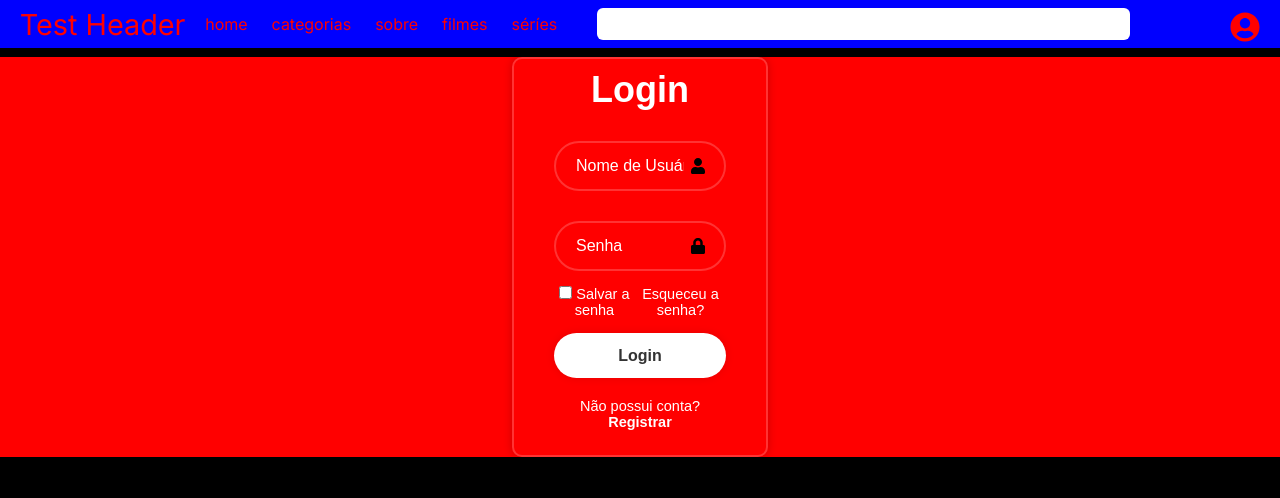
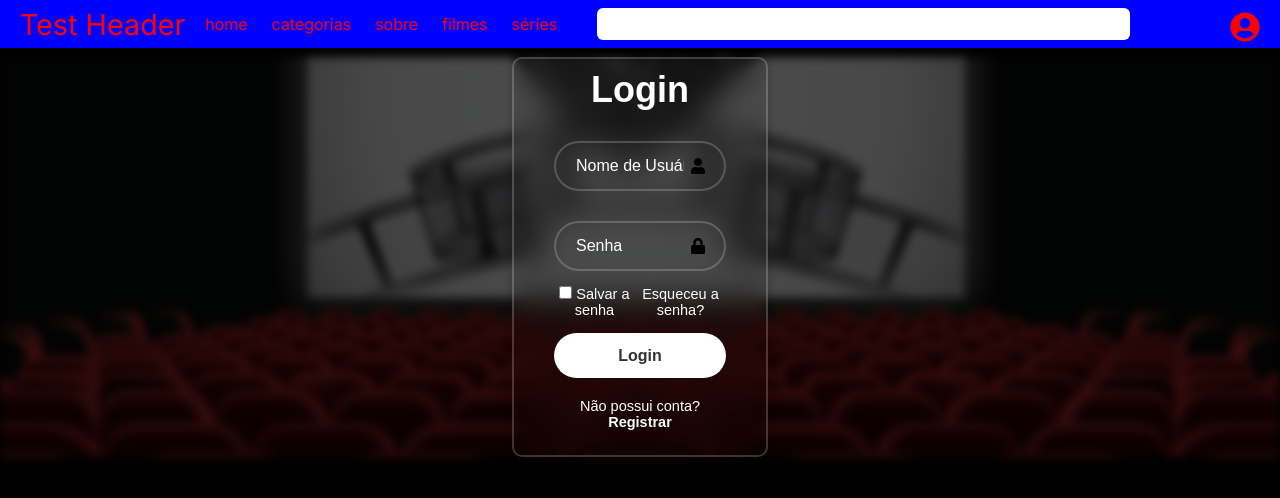
Before and after one commit to gustavocarvalho-ra/BDF, a Next.js app: page / in a window 1280 px wide. Both pictures are taken after a click on the button 1245 px from the left and 28 px from the top of the page. Shown: the top 498 px of the page. Built offline with nearby package versions, Linux system fonts and the light colour scheme.

Commit message:
style: ajust image in container

```diff
--- a/src/app/components/Login/index.tsx
+++ b/src/app/components/Login/index.tsx
@@ -2,10 +2,12 @@
 
 import { FaUser, FaLock } from "react-icons/fa";
 import { Log } from "./styles";
+import Image from "next/image";
 
 export default function Login() {
   return(
     <Log>
+      <div className="image"/>
       <div className="main">
         <form action="">
           <h1>Login</h1>
--- a/src/app/components/Login/styles.ts
+++ b/src/app/components/Login/styles.ts
@@ -6,10 +6,20 @@ export const Log = styled.div `
   top: 57px;
   width: 100vw;
   height: 50vh;
-  background: red;
+  /* background: green; */
   display: flex;
   align-content: center;
   justify-content : center;
+
+  .image {
+    position: absolute;
+    width: 100vw;
+    height: 100%;
+    background-image: url("/cinema.PNG");
+    background-size: cover;
+    filter: blur(5px) brightness(0.3);
+
+  }
 
   .main {
     width: 20vw;
```
Also changed, not shown: public/cinema.PNG (added).
